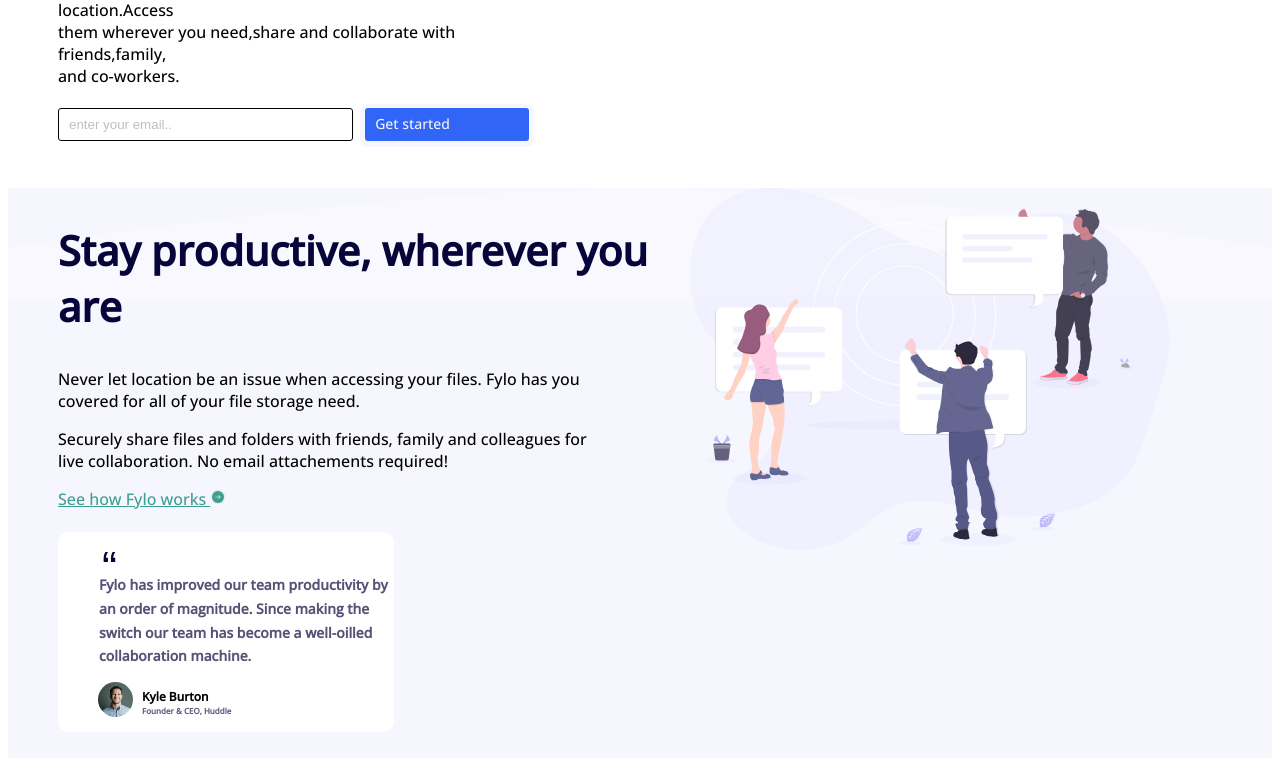
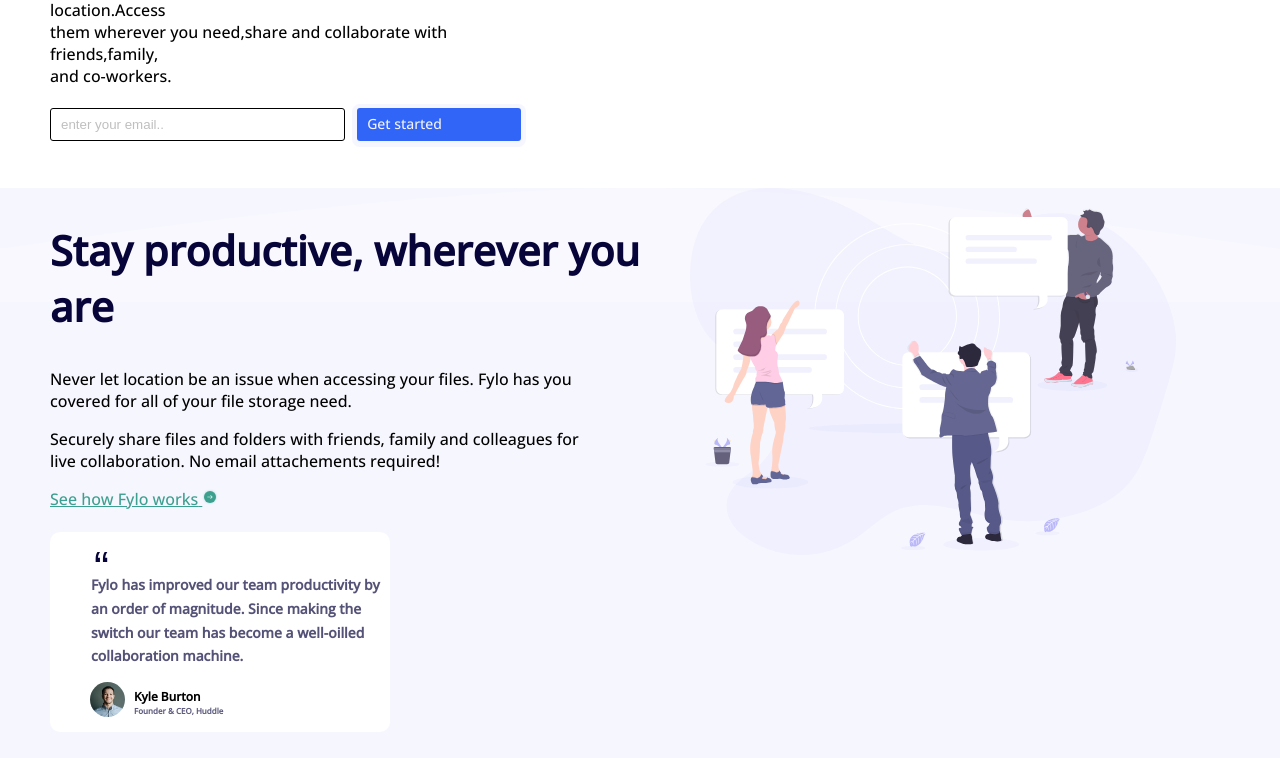
Before and after one commit to Aminodoss/Big-Project, a plain HTML site: page index.html in a window 1280 px wide. Shown: the part 542-1300 px from the top of the page. Drawn offline with nearby package versions, Linux system fonts and the light colour scheme.

Commit message:
Update style.css

```diff
--- a/style.css
+++ b/style.css
@@ -60,7 +60,8 @@
     background-position: right;
     background-size: 40%;
     background-position-y: 154px;
-    background-position-x: 777px
+    background-position-x: 777px;
+    margin: 0;
 
 
 
```
